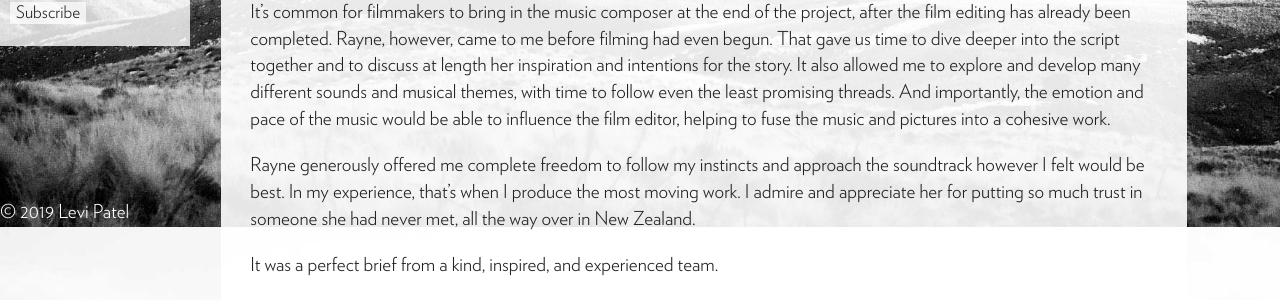
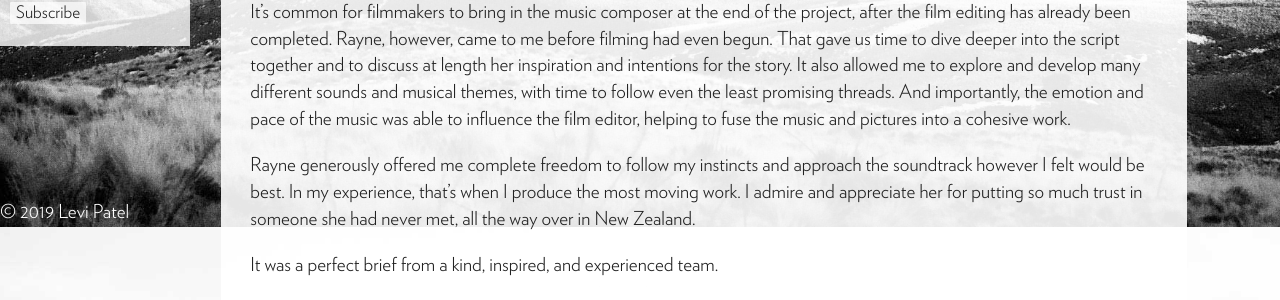
Before and after one commit to levipatel/music, a Jekyll site: the page built from _posts/2019-07-19-ISO-1-Its-snowing-outside.md, in a window 1280 px wide. Shown: the part 673-973 px from the top of the page. Built offline with Jekyll 4.4.1, drawn with Linux system fonts in a browser that asks for light colours.

Commit message:
ISO Blog 1 wording adjustment

```diff
--- a/_posts/2019-07-19-ISO-1-Its-snowing-outside.md
+++ b/_posts/2019-07-19-ISO-1-Its-snowing-outside.md
@@ -15,7 +15,7 @@ My first response was not joy or excitement. Instead, I began investigating whet
 
 A few days later we talked over Skype, along with the short film’s producer Mea Tefka - calling in from San Francisco and New York respectively. Not only were they real but they were incredibly friendly, and I could really feel their inspiration and enthusiasm. These top-tier professionals possessed such passion for their craft, for making beautiful art, and for telling moving stories. Not only that, but they came to me with the perfect brief.
 
-It’s common for filmmakers to bring in the music composer at the end of the project, after the film editing has already been completed. Rayne, however, came to me before filming had even begun. That gave us time to dive deeper into the script together and to discuss at length her inspiration and intentions for the story. It also allowed me to explore and develop many different sounds and musical themes, with time to follow even the least promising threads. And importantly, the emotion and pace of the music would be able to influence the film editor, helping to fuse the music and pictures into a cohesive work.
+It’s common for filmmakers to bring in the music composer at the end of the project, after the film editing has already been completed. Rayne, however, came to me before filming had even begun. That gave us time to dive deeper into the script together and to discuss at length her inspiration and intentions for the story. It also allowed me to explore and develop many different sounds and musical themes, with time to follow even the least promising threads. And importantly, the emotion and pace of the music was able to influence the film editor, helping to fuse the music and pictures into a cohesive work.
 
 Rayne generously offered me complete freedom to follow my instincts and approach the soundtrack however I felt would be best. In my experience, that’s when I produce the most moving work. I admire and appreciate her for putting so much trust in someone she had never met, all the way over in New Zealand.
 
```
Also changed, not shown: 1 other file.
